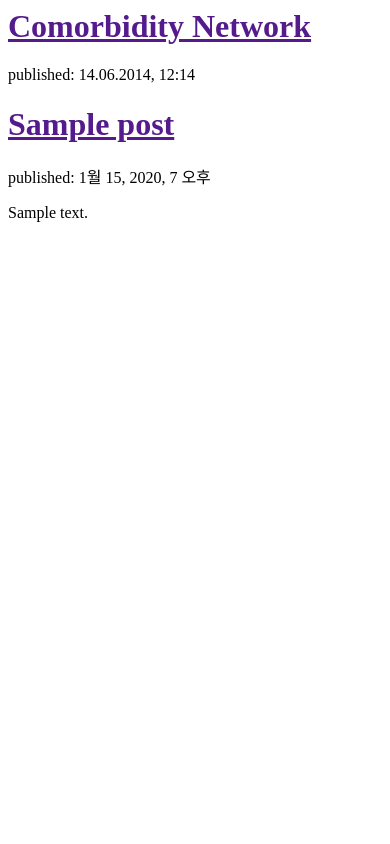
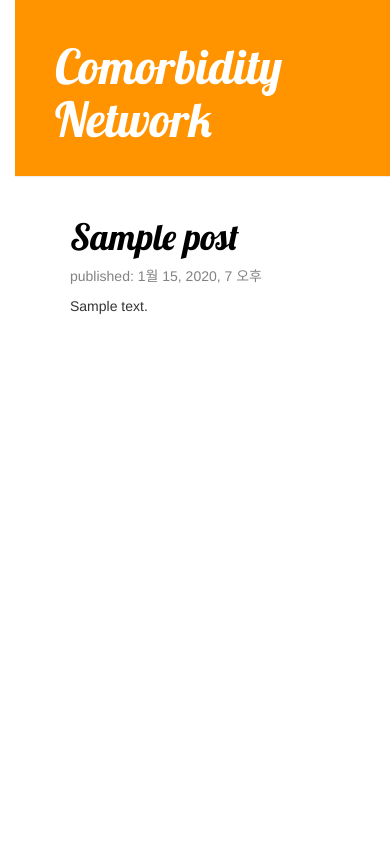
Before and after one commit to tldud1105/my-first-site, a Django app: page / in a window 390 px wide. Run offline with Django 3.2, Linux system fonts and the light colour scheme; tables that the repository leaves empty hold one stand-in row (values such as "Sample post"); some libraries are stand-ins or nearby versions.

Commit message:
Added view template for detailed blog post as well as CSS for the site.

```diff
--- /dev/null
+++ b/home/static/css/home.css
@@ -0,0 +1,55 @@
+h1 a {
+    color: #FCA205;
+    font-family: 'Lobster';
+}
+
+body {
+    padding-left: 15px;
+}
+
+.page-header {
+    background-color: #ff9400;
+    margin-top: 0;
+    padding: 20px 20px 20px 40px;
+}
+
+.page-header h1, .page-header h1 a, .page-header h1 a:visited, .page-header h1 a:active {
+    color: #ffffff;
+    font-size: 36pt;
+    text-decoration: none;
+}
+
+.content {
+    margin-left: 40px;
+}
+
+h1, h2, h3, h4 {
+    font-family: 'Lobster', cursive;
+}
+
+.date {
+    color: #828282;
+}
+
+.save {
+    float: right;
+}
+
+.post-form textarea, .post-form input {
+    width: 100%;
+}
+
+.top-menu, .top-menu:hover, .top-menu:visited {
+    color: #ffffff;
+    float: right;
+    font-size: 26pt;
+    margin-right: 20px;
+}
+
+.post {
+    margin-bottom: 70px;
+}
+
+.post h1 a, .post h1 a:visited {
+    color: #000000;
+}
--- /dev/null
+++ b/home/templates/home/base.html
@@ -0,0 +1,23 @@
+{% load static %}
+<html>
+    <head>
+        <title>Comorbidity Network</title>
+        <link rel="stylesheet" href="//maxcdn.bootstrapcdn.com/bootstrap/3.2.0/css/bootstrap.min.css">
+        <link rel="stylesheet" href="//maxcdn.bootstrapcdn.com/bootstrap/3.2.0/css/bootstrap-theme.min.css">
+        <link rel="stylesheet" href="{% static 'css/home.css' %}">
+        <link href="//fonts.googleapis.com/css?family=Lobster&subset=latin,latin-ext" rel="stylesheet" type="text/css">
+    </head>
+    <body>
+        <div class="page-header">
+            <h1><a href="/">Comorbidity Network</a></h1>
+        </div>
+        <div class="content container">
+            <div class="row">
+                <div class="col-md-8">
+                {% block content %}
+                {% endblock %}
+                </div>
+            </div>
+        </div>
+    </body>
+</html>
--- a/home/templates/home/post_list.html
+++ b/home/templates/home/post_list.html
@@ -1,18 +1,13 @@
-<html>
-    <head>
-        <title>Comorbidity Network</title>
-    </head>
-    <body>
-        <div>
-            <h1><a href="">Comorbidity Network</a></h1>
-            <p>published: 14.06.2014, 12:14</p>
+{% extends 'home/base.html' %}
+
+{% block content %}
+    {% for post in posts %}
+    <div class="post">
+        <h1><a href="{% url 'post_detail' pk=post.pk %}">{{ post.title }}</a></h1>
+        <div class="date">
+            <p>published: {{ post.published_date }}</p>
         </div>
-        {% for post in posts %}
-        <div>
-            <h1><a href="">{{ post.title }}</a></h1>
-            <p>published: {{ post.published_date }}</p>
-            <p>{{ post.text|linebreaksbr }}</p>
-        </div>
-        {% endfor %}
-    </body>
-</html>
+        <p>{{ post.text|linebreaksbr }}</p>
+    </div>
+    {% endfor %}
+{% endblock %}
--- a/home/urls.py
+++ b/home/urls.py
@@ -2,5 +2,6 @@ from django.urls import path
 from .import views
 
 urlpatterns = [
-    path('', views.post_list, name='post_lsit')
+    path('', views.post_list, name='post_lsit'),
+    path('post/<int:pk>/', views.post_detail, name='post_detail'),
 ]
--- a/home/views.py
+++ b/home/views.py
@@ -1,7 +1,11 @@
-from django.shortcuts import render
+from django.shortcuts import render, get_object_or_404
 from .models import Post
 from django.utils import timezone
 
 def post_list(request):
     posts = Post.objects.filter(published_date__lte=timezone.now()).order_by('published_date')
     return render(request, 'home/post_list.html', {'posts':posts})
+
+def post_detail(request, pk):
+    post = get_object_or_404(Post, pk=pk)
+    return render(request, 'home/post_detail.html', {'post': post})
```
Also changed, not shown: home/templates/home/post_detail.html (added, +13 -0 lines).
